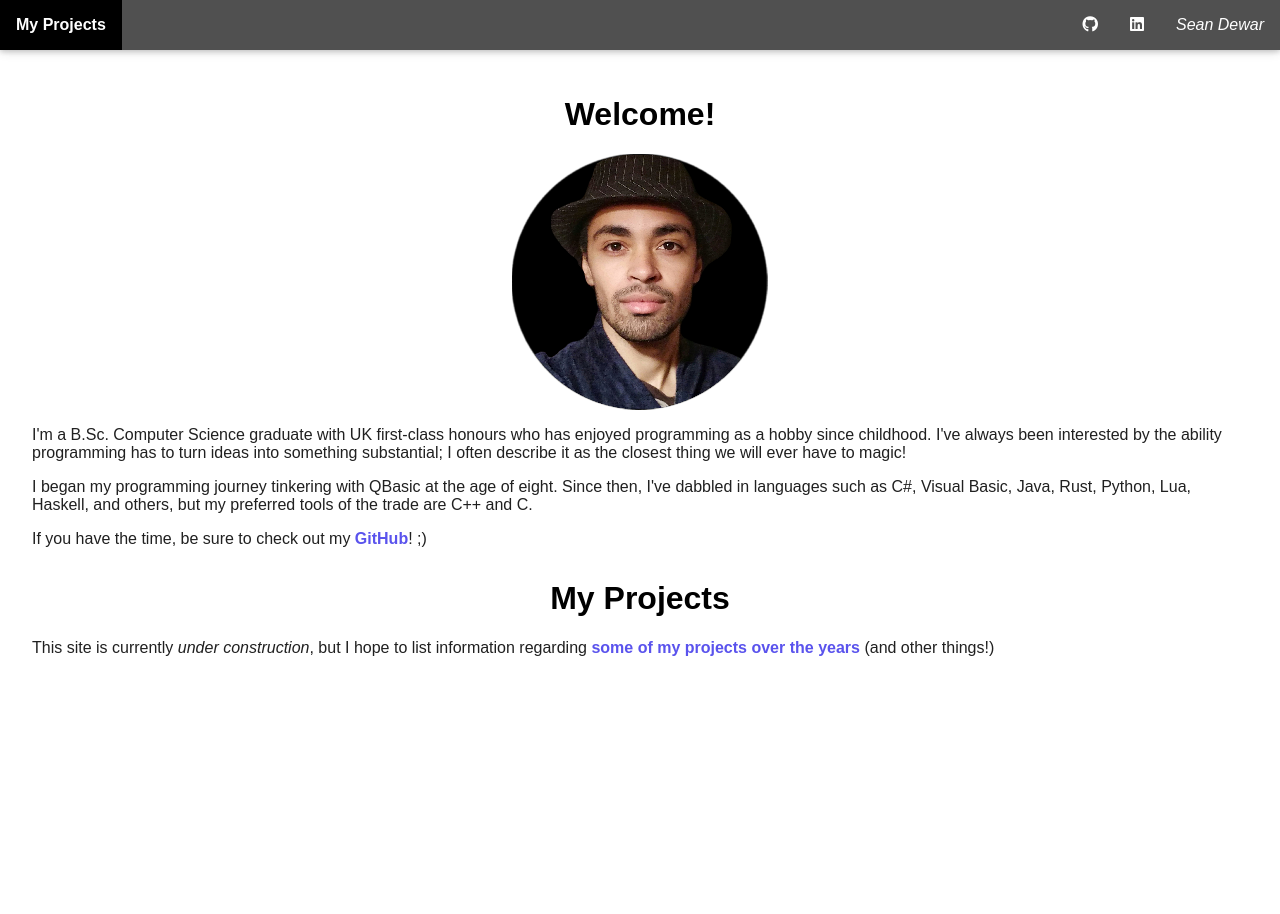
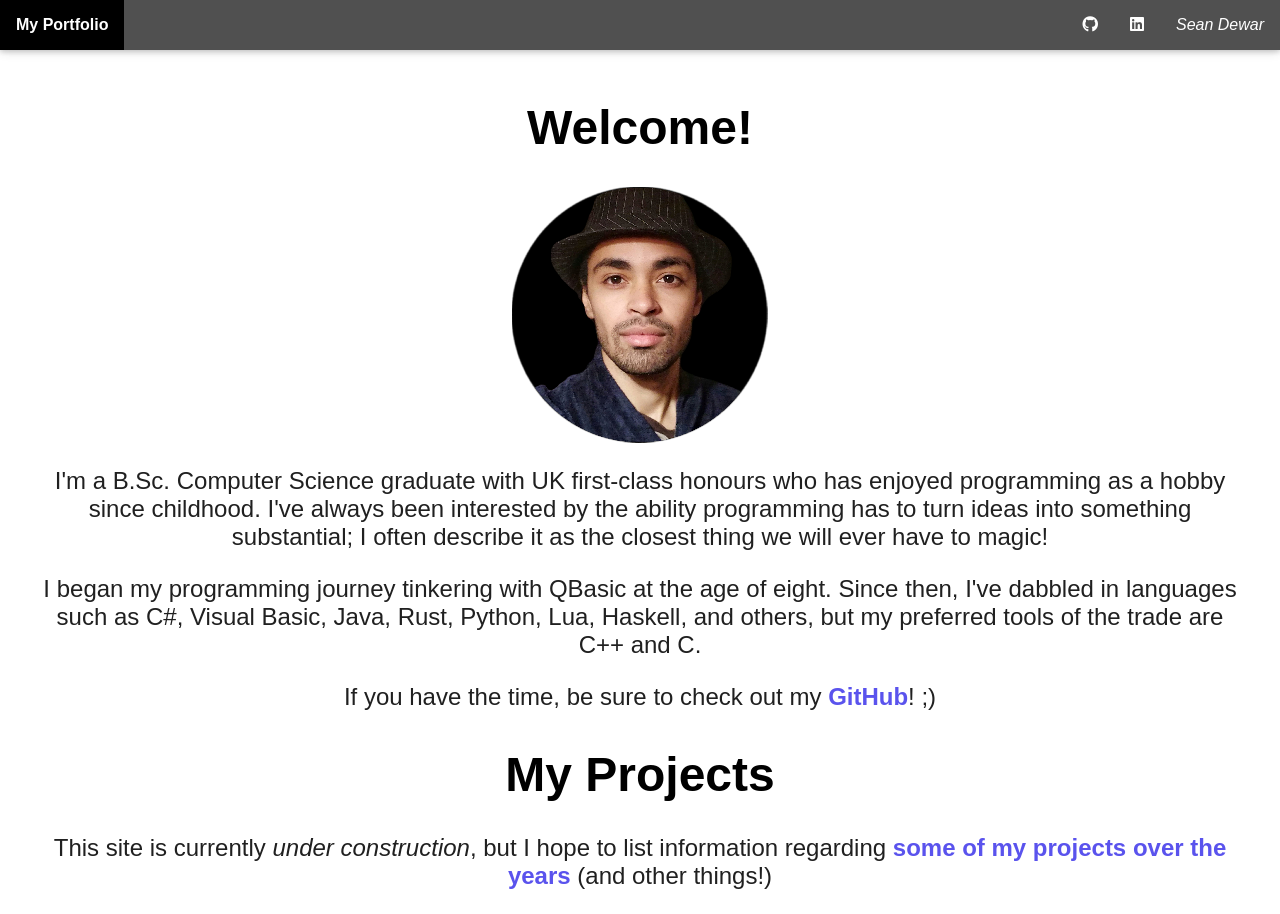
Before and after one commit to seandewar/seandewar.github.io, a Jekyll site: the page built from index.html, in a window 1280 px wide. Built offline with Jekyll 4.4.1, drawn with Linux system fonts in a browser that asks for light colours; nearby versions of some CDN libraries; some of the changed lines change nothing that is shown.

Commit message:
Small changes to font sizes and My Projects -> My Portfolio

```diff
--- a/_includes/nav.html
+++ b/_includes/nav.html
@@ -1,6 +1,6 @@
 <nav class="nav">
     <ul>
-        <li class="nav-item-left"><a class="nav-link" href="/#projects">My Projects</a></li>
+        <li class="nav-item-left"><a class="nav-link" href="/">My Portfolio</a></li>
         <p class="nav-item-right nav-title">Sean Dewar</p>
         <li class="nav-item-right"><a class="nav-link" href="https://www.linkedin.com/in/seandewar/"><span class="nav-fa fab fa-linkedin"></span></a></li>
         <li class="nav-item-right"><a class="nav-link" href="https://github.com/seandewar"><span class="nav-fa fab fa-github"></span></a></li>
--- a/css/styles.css
+++ b/css/styles.css
@@ -12,8 +12,6 @@ a {
 }
 
 h1 {
-    margin-top: 2rem;
-    text-align: center;
     color: #000000;
 }
 
@@ -21,6 +19,17 @@ img.center {
     display: block;
     margin-left: auto;
     margin-right: auto;
+}
+
+h1.bio {
+    font-size: 3rem;
+    text-align: center;
+    margin-top: 2.25rem;
+}
+
+p.bio {
+    font-size: 1.5rem;
+    text-align: center;
 }
 
 .nav {
--- a/index.html
+++ b/index.html
@@ -3,25 +3,26 @@ layout: default
 title: Welcome!
 ---
 
-<h1>Welcome!</h1>
+<h1 class="bio">Welcome!</h1>
 
 <img class="center" src="/img/me-circle-border.png" alt="Me looking fly">
 
-<p>I'm a B.Sc. Computer Science graduate with UK first-class honours who has
-    enjoyed programming as a hobby since childhood. I've always been interested
-    by the ability programming has to turn ideas into something substantial; I
-often describe it as the closest thing we will ever have to magic!</p>
+<p class="bio">I'm a B.Sc. Computer Science graduate with UK first-class
+    honours who has enjoyed programming as a hobby since childhood. I've always
+    been interested by the ability programming has to turn ideas into something
+    substantial; I often describe it as the closest thing we will ever have to
+    magic!</p>
 
-<p>I began my programming journey tinkering with QBasic at the age of eight.
-    Since then, I've dabbled in languages such as C#, Visual Basic, Java,
-    Rust, Python, Lua, Haskell, and others, but my preferred tools of the trade
-are C++ and C.</p>
+<p class="bio">I began my programming journey tinkering with QBasic at the age
+    of eight.  Since then, I've dabbled in languages such as C#, Visual Basic,
+    Java, Rust, Python, Lua, Haskell, and others, but my preferred tools of the
+trade are C++ and C.</p>
 
-<p>If you have the time, be sure to check out my
-<a href="https://github.com/seandewar">GitHub</a>! ;)</p>
+<p class="bio">If you have the time, be sure to check out my <a
+   href="https://github.com/seandewar">GitHub</a>! ;)</p>
 
-<h1 id="projects">My Projects</h1>
+<h1 id="projects" class="bio">My Projects</h1>
 
-<p>This site is currently <em>under construction</em>, but I hope to list
-information regarding <a href="https://bit.ly/2nRm6KL">some of my projects over the years</a>
-(and other things!)</p>
+<p class="bio">This site is currently <em>under construction</em>, but I hope
+    to list information regarding <a href="https://bit.ly/2nRm6KL">some of my
+        projects over the years</a> (and other things!)</p>
```
